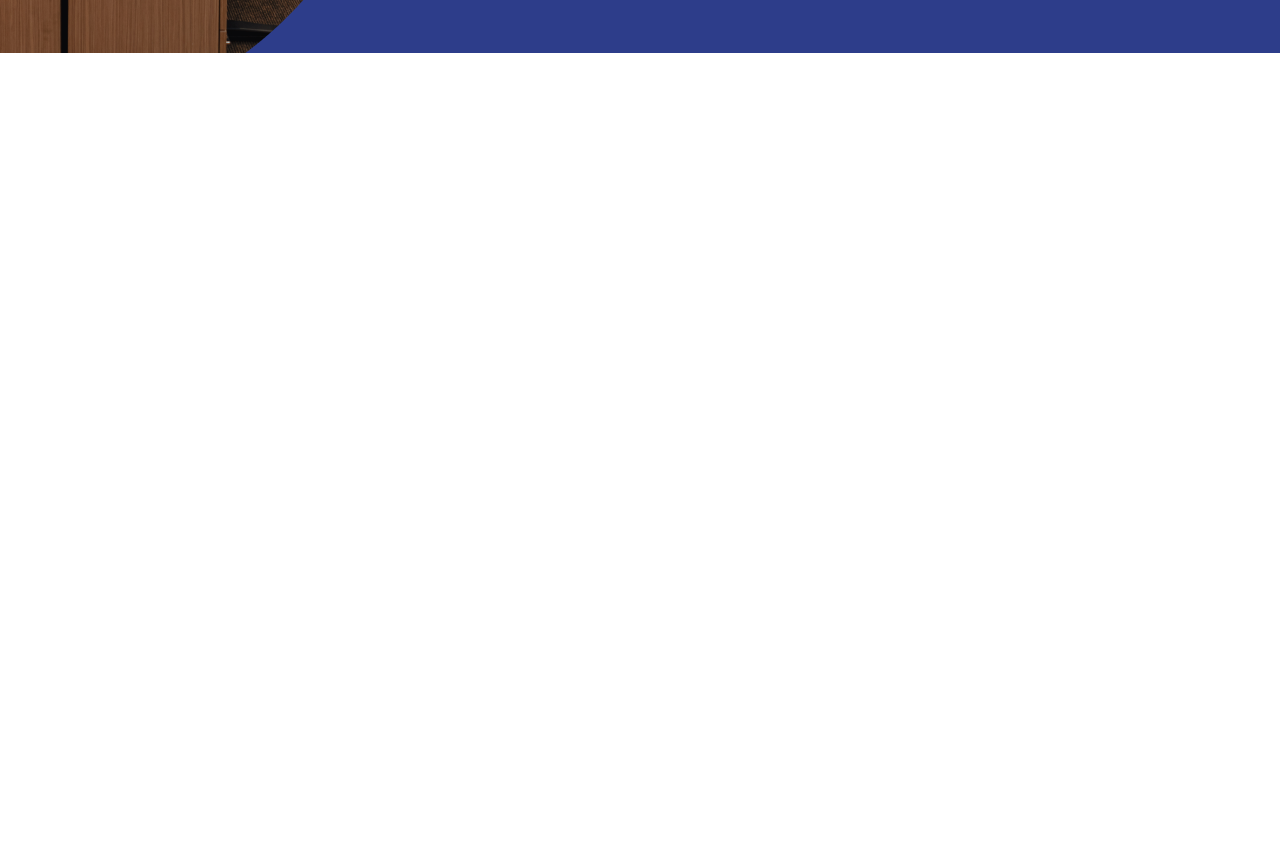
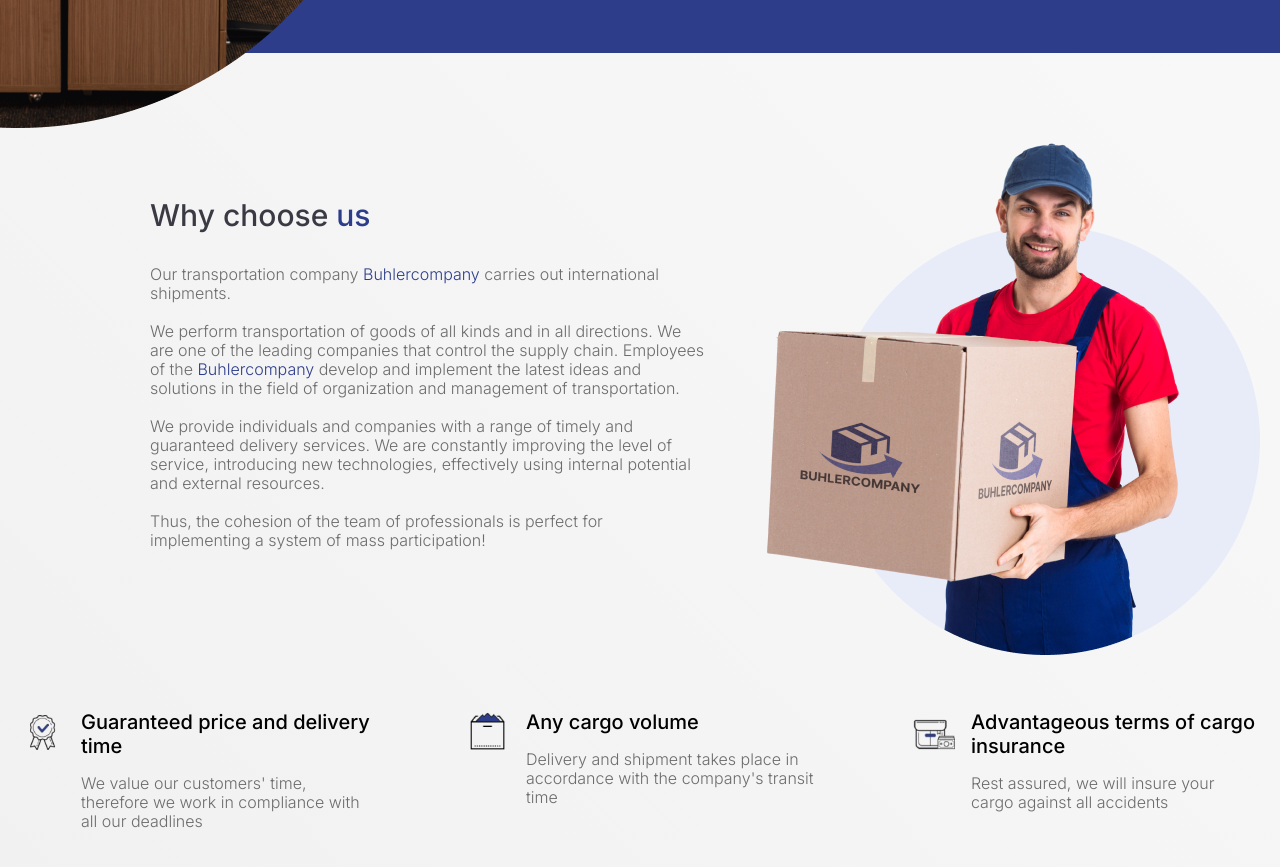
Before and after one commit to Hym1ack/Buhlercompany, a React (Vite) app: page / in a window 1280 px wide. Shown: the part 1960-2827 px from the top of the page. Before the commit the page ends 2013 px from the top, so only its background shows below. Built offline with nearby package versions, Linux system fonts and the light colour scheme.

Commit message:
блок chooseUs

```diff
--- a/src/App.tsx
+++ b/src/App.tsx
@@ -1,9 +1,12 @@
 import { I18nextProvider } from 'react-i18next';
+import i18n from './i18n';
+
+import mainPhoto from './assets/mainPhoto.png';
+
 import { Header } from './components/Header';
-import i18n from './i18n';
 import { Hero } from './components/Hero';
-import mainPhoto from './assets/mainPhoto.png';
 import { WorkingTime } from './components/WorkingTime';
+import { ChooseUs } from './components/ChooseUs';
 
 function App() {
   return (
@@ -22,6 +25,9 @@ function App() {
         <Hero />
       </div>
       <WorkingTime />
+      <div className={'container mt-36 lg:mt-24 md:mt-12'}>
+        <ChooseUs />
+      </div>
     </I18nextProvider>
   );
 }
--- /dev/null
+++ b/src/components/ChooseUs.tsx
@@ -0,0 +1,93 @@
+import { FC } from 'react';
+import { useTranslation } from 'react-i18next';
+import chooseUsImg from '../assets/chooseUs.png';
+import spec1 from '../assets/service/guarantee.png';
+import spec2 from '../assets/service/anyCargo.png';
+import spec3 from '../assets/service/insurance.png';
+import { useMatchMedia } from '../hooks/useMatchMedia';
+
+type SpecItems = {
+  icon: string;
+  title: string;
+  text: string;
+};
+
+const SpecItem: FC<SpecItems> = ({ icon, text, title }) => (
+  <div className={'grid grid-cols-6 gap-4 max-w-[350px]'}>
+    <img
+      className={'col-span-1 row-span-2 w-16 h-fit mr-4'}
+      src={icon}
+      alt={text}
+    />
+    <p className={'col-span-5 text-xl leading-6 font-medium'}>{title}</p>
+    <p className={'col-span-5 font-light text-light leading-[19px]'}>{text}</p>
+  </div>
+);
+
+export const ChooseUs: FC = () => {
+  const { t } = useTranslation();
+  const { isMobile } = useMatchMedia();
+
+  const specItems: SpecItems[] = [
+    {
+      icon: spec1,
+      title: t('choose.spec-1.title'),
+      text: t('choose.spec-1.text'),
+    },
+    {
+      icon: spec2,
+      title: t('choose.spec-2.title'),
+      text: t('choose.spec-2.text'),
+    },
+    {
+      icon: spec3,
+      title: t('choose.spec-3.title'),
+      text: t('choose.spec-3.text'),
+    },
+  ];
+
+  return (
+    <>
+      <div
+        className={
+          'ml-[130px] xl:ml-12 lg:ml-0 flex flex-col mb-40 lg:mb-20 md:mb-10 sm:mb-5'
+        }>
+        <h4
+          className={'text-3xl md:text-center font-medium text-gray mb-8'}
+          dangerouslySetInnerHTML={{ __html: t('choose.title') }}
+        />
+        <div className={'flex md:flex-wrap justify-between'}>
+          <p
+            className={
+              'w-1/2 md:w-full text-light font-light leading-[19px] whitespace-pre-line'
+            }
+            dangerouslySetInnerHTML={{ __html: t('choose.text') }}
+          />
+
+          {!isMobile && (
+            <div
+              className={
+                'relative w-1/2 md:w-full h-full max-w-[503px] min-w-[240px] sm:hidden'
+              }>
+              <img
+                className={
+                  'absolute md:max-h-[350px] -top-32 md:top-0 md:-right-64 right-0'
+                }
+                src={chooseUsImg}
+                alt={'choose us'}
+              />
+            </div>
+          )}
+        </div>
+      </div>
+      <div
+        className={
+          'flex items-start justify-between mb-24 lg:mb-16 md:mb-8 lg:flex-wrap lg:justify-center md:justify-start sm:justify-center lg:gap-x-24 lg:gap-y-10'
+        }>
+        {specItems.map(({ icon, title, text }) => (
+          <SpecItem key={title} icon={icon} title={title} text={text} />
+        ))}
+      </div>
+    </>
+  );
+};
--- a/src/i18n/locales/de.json
+++ b/src/i18n/locales/de.json
@@ -34,5 +34,21 @@
       "title": "Lieferung der Fracht",
       "text": "Die Lieferung und der Versand von Fracht erfolgt gemäß der Laufzeit des Unternehmens."
     }
+  },
+  "choose": {
+    "title": "Warum uns wählen",
+    "text": "Unser Transportunternehmen Buhlercompany führt internationale Lieferungen durch.\n\nWir führen Transporte von Waren aller Art und in alle Richtungen durch. Wir sind eines der führenden Unternehmen, die die Lieferkette kontrollieren. Die Mitarbeiter der Buhlercompany entwickeln und implementieren die neuesten Ideen und Lösungen im Bereich der Organisation und des Managements von Transporten.\n\nWir bieten Privatpersonen und Unternehmen eine Reihe von pünktlichen und garantierten Zustelldiensten. Wir verbessern ständig das Serviceniveau, führen neue Technologien ein und nutzen effizient das interne Potenzial und externe Ressourcen.\n\nDer Zusammenhalt des Teams von Fachleuten ist also perfekt für die Umsetzung eines Systems der Massenbeteiligung!",
+    "spec-1": {
+      "title": "Garantierte Preise und Lieferfristen",
+      "text": "Die Zeit unserer Kunden ist uns wichtig, deshalb halten wir alle unsere Termine ein."
+    },
+    "spec-2": {
+      "title": "Jedes Frachtvolumen",
+      "text": "Die Lieferung und der Versand erfolgen in Übereinstimmung mit der Laufzeit des Unternehmens"
+    },
+    "spec-3": {
+      "title": "Vorteilhafte Bedingungen der Frachtversicherung",
+      "text": "Seien Sie versichert, dass wir Ihre Fracht gegen alle Unfälle versichern werden"
+    }
   }
 }
--- a/src/i18n/locales/en.json
+++ b/src/i18n/locales/en.json
@@ -34,5 +34,21 @@
       "title": "Cargo delivery",
       "text": "Delivery and shipment of cargo occurs in accordance with the transit time of the company."
     }
+  },
+  "choose": {
+    "title": "Why choose <span class='text-blue'>us</span>",
+    "text": "Our transportation company <span class='text-blue'>Buhlercompany</span> carries out international shipments. \n\nWe perform transportation of goods of all kinds and in all directions. We are one of the leading companies that control the supply chain. Employees of the <span class='text-blue'>Buhlercompany</span> develop and implement the latest ideas and solutions in the field of organization and management of transportation.\n\nWe provide individuals and companies with a range of timely and guaranteed delivery services. We are constantly improving the level of service, introducing new technologies, effectively using internal potential and external resources.\n\nThus, the cohesion of the team of professionals is perfect for implementing a system of mass participation!",
+    "spec-1": {
+      "title": "Guaranteed price and delivery time",
+      "text": "We value our customers' time, therefore we work in compliance with all our deadlines"
+    },
+    "spec-2": {
+      "title": "Any cargo volume",
+      "text": "Delivery and shipment takes place in accordance with the company's transit time"
+    },
+    "spec-3": {
+      "title": "Advantageous terms of cargo insurance",
+      "text": "Rest assured, we will insure your cargo against all accidents"
+    }
   }
 }
--- a/src/i18n/locales/ru.json
+++ b/src/i18n/locales/ru.json
@@ -34,5 +34,21 @@
       "title": "Доставка груза",
       "text": "Доставка и отгрузка груза происходит в соответствии с транзитным временем компании."
     }
+  },
+  "choose": {
+    "title": "Почему выбирают <span class='text-blue'>именно нас</span>",
+    "text": "Наша транспортная компания <span class='text-blue'>Buhlercompany</span> осуществляет междунароные перевозки.\n\nМы выполняем перевозки груза разного вида и по всем направлениям, представляя собой одну из ведущих компаний, которая контролирует цепочку поставки. Сотрудники <span class='text-blue'>Buhlercompany</span> разрабатывают и внедряют самые новые идеи и решения в сфере организации и управления перевозок.\n\nОказываем людям и компаниям спектр услуг своевременной и гарантированной доставки, постоянно повышая уровень сервиса, внедряя новые технологии, эффективно используя внутренний потенциал и внешние ресурсы.\n\nТаким образом, сплочённость команды профессионалов прекрасно подходит для реализации системы массового участия! \n",
+    "spec-1": {
+      "title": "Гарантированная цена и сроки доставки",
+      "text": "Мы ценим время наших клиентов, поэтому работаем с соблюдением всех своих обязательств по срокам"
+    },
+    "spec-2": {
+      "title": "Работаем с любыми объёмами",
+      "text": "Доставка и отгрузка происходит в соответствии с транзитным временем компании"
+    },
+    "spec-3": {
+      "title": "Выгодные условия страхования груза",
+      "text": "Можете быть спокойны, мы застрахуем ваш груз от любых несчастных случаев"
+    }
   }
 }
```
